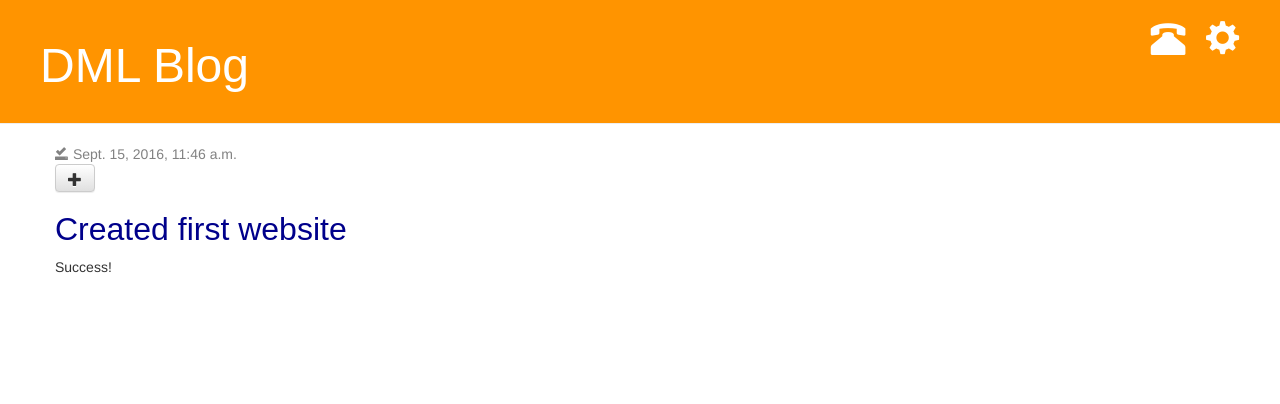
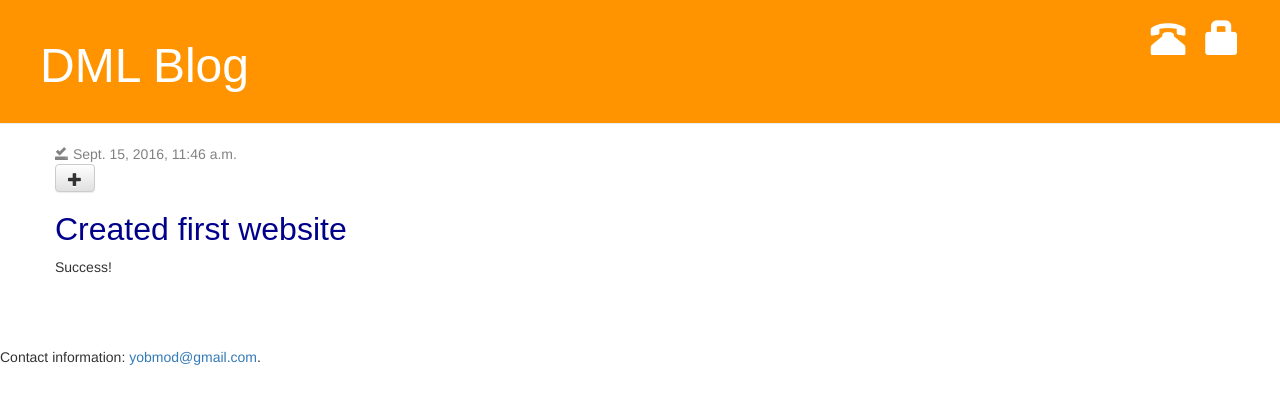
Before and after one commit to Yobmod/dmlsite, a Django app: page /post/1/ in a window 1280 px wide. Shown: the top 404 px of the page. Run offline with Django 3.2, Linux system fonts and the light colour scheme; data comes from the database, SQL or seed files in the repository; some libraries are stand-ins or nearby versions.

Commit message:
Update base.html
added login and footer to base

```diff
--- a/dmlblog/templates/dmlblog/base.html
+++ b/dmlblog/templates/dmlblog/base.html
@@ -18,9 +18,8 @@
 		<a href="{% url 'post_draft_list' %}" class="top-menu"><span class="glyphicon glyphicon-edit"></span></a>
 		<a href="{% url 'django_admin_page' %}" class="top-menu"><span class="glyphicon glyphicon-cog"></span></a>
 	{% else %}
-			<a href="{% url 'contact_admins' %}" class="top-menu"><span class="glyphicon glyphicon-cog"></span></a>
+		<a href="{% url 'login' %}" class="top-menu"><span class="glyphicon glyphicon-lock"></span></a>
 	{% endif %}
-
 		<a href="{% url 'contact_admins' %}" class="top-menu"><span class="glyphicon glyphicon-phone-alt"></span></a>
 
 		<h1><a href="/">DML Blog</a></h1>
@@ -34,7 +33,11 @@
             </div>
         </div>
 	</div>
-
 </body>
 
+
+<footer>
+	<p>Contact information: <a href="mailto:yobmod@gmail.com">yobmod@gmail.com</a>.</p>
+</footer>
+
 </html>
```
Lines whose indentation alone changed are shown as unchanged.
